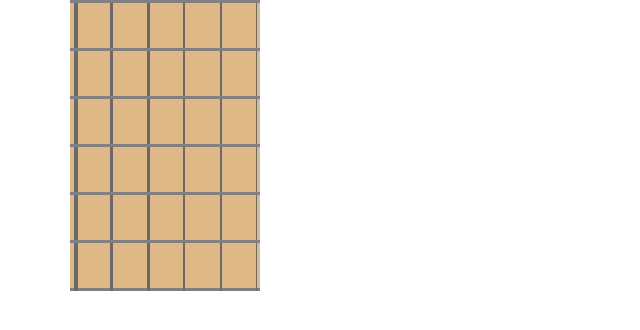
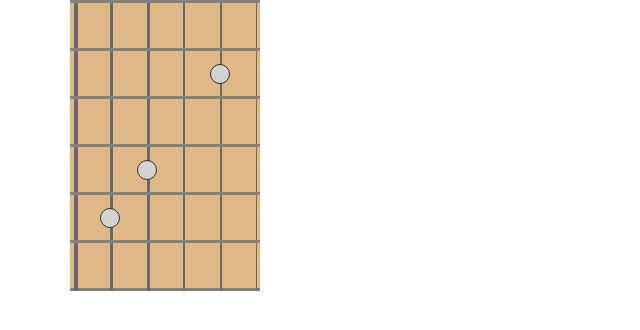
Before and after one commit to sparkoo/guitar-practice, an Angular app: page / in a window 1280 px wide. Shown: the top 330 px of the page, without its empty margins (0-640 px from the left). Built offline with nearby package versions, Linux system fonts and the light colour scheme.

Commit message:
working fretboard

```diff
--- a/src/app/db.service.ts
+++ b/src/app/db.service.ts
@@ -7,6 +7,6 @@ export class DbService {
   constructor() { }
 
   get(): Position {
-    return { frets: 6, fingers: { 1: [2], 3: [3], 4: [4] } };
+    return { frets: 6, fingers: { 1: ['b'], 3: ['d'], 4: ['a'] } };
   }
 }
--- a/src/app/fretboard/fretboard.component.html
+++ b/src/app/fretboard/fretboard.component.html
@@ -7,7 +7,7 @@
       <div class="stringline g"></div>
       <div class="stringline b"></div>
       <div class="stringline e"></div>
-      <div class="finger" *ngFor="let f of position.fingers[i]">{{f}}</div>
+      <div class="finger" [ngClass]="f" *ngFor="let f of position.fingers[i]"></div>
     </div>
   </div>
 </div>
--- a/src/app/fretboard/fretboard.component.ts
+++ b/src/app/fretboard/fretboard.component.ts
@@ -14,8 +14,7 @@ export class FretboardComponent implements OnInit {
   constructor() { }
 
   ngOnInit() {
-    this.loopNumbers = Array(this.position.frets).map((x, i) => i);
-    this.loopNumbers.forEach(x => console.log(x));
+    this.loopNumbers = Array(this.position.frets).fill(1).map((x, i) => i);
   }
 
 }
--- a/src/app/position.model.ts
+++ b/src/app/position.model.ts
@@ -1,4 +1,4 @@
 export interface Position {
   frets: number;
-  fingers: { [fret: number]: Array<number> };
+  fingers: { [fret: number]: Array<string> };
 }
```
